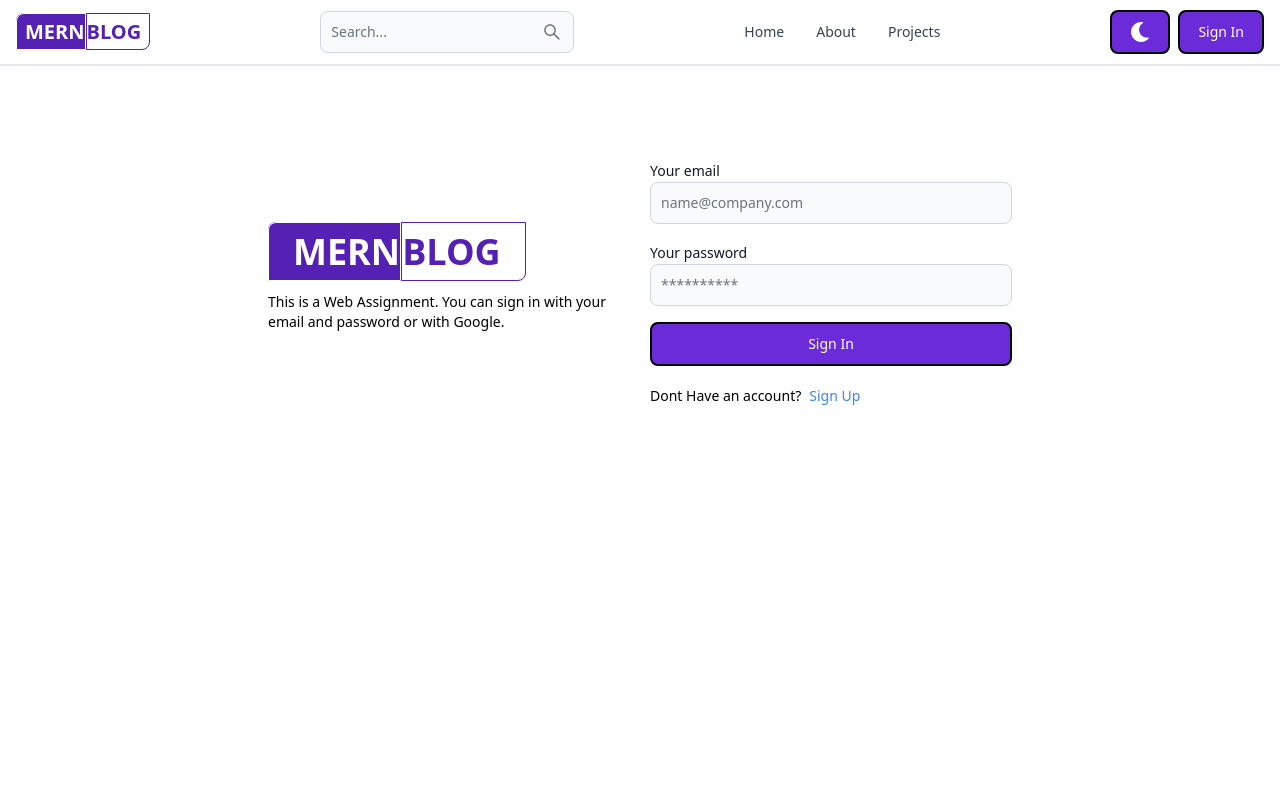
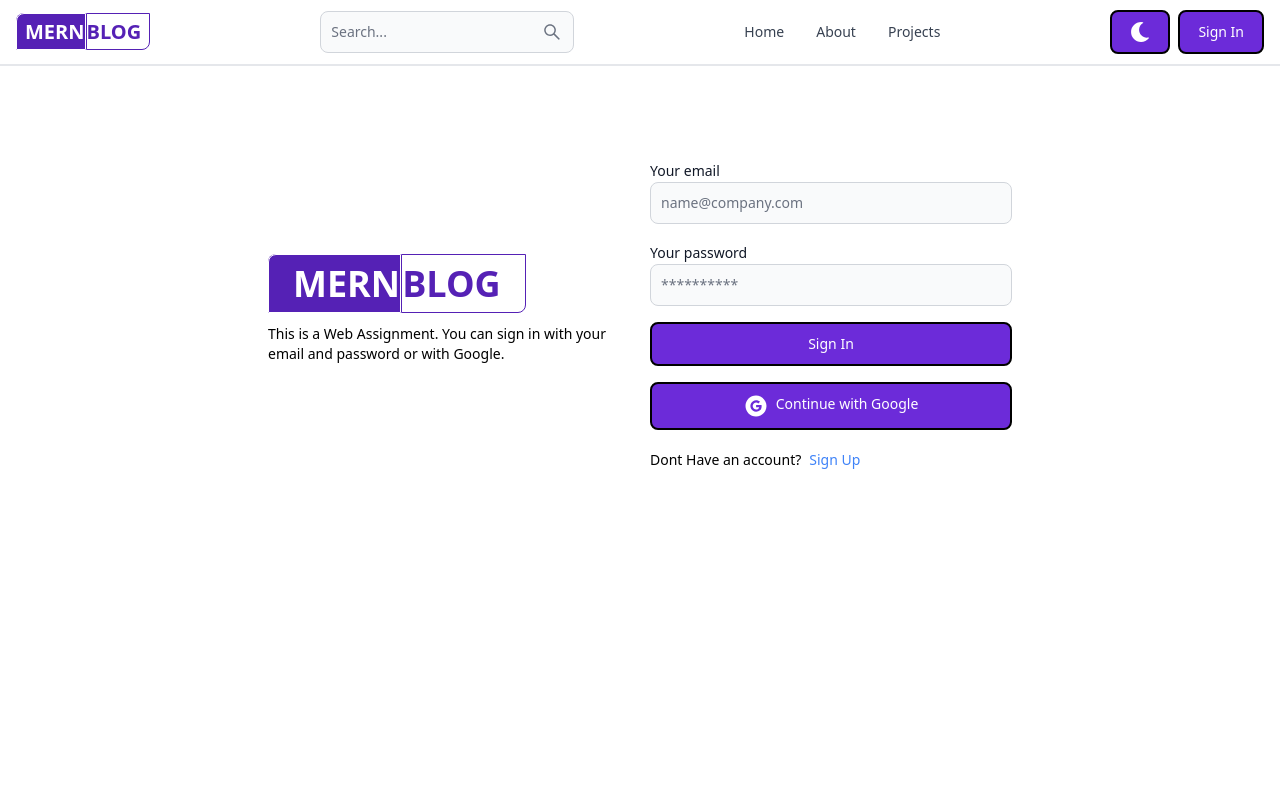
Before and after one commit to vamshi-2003/blog-website, a React (Vite) app in the folder client/: page /signin in a window 1280 px wide. Shown: the top 800 px of the page. Built offline with nearby package versions, Linux system fonts and the light colour scheme; no server answers.

Commit message:
Google oAuth

```diff
--- a/client/package.json
+++ b/client/package.json
@@ -11,6 +11,7 @@
   },
   "dependencies": {
     "@reduxjs/toolkit": "^2.2.3",
+    "firebase": "^10.10.0",
     "flowbite-react": "^0.8.0",
     "react": "^18.2.0",
     "react-dom": "^18.2.0",
--- /dev/null
+++ b/client/src/components/OAuth.jsx
@@ -0,0 +1,42 @@
+import { Button } from 'flowbite-react';
+import { AiFillGoogleCircle } from 'react-icons/ai';
+import { GoogleAuthProvider, signInWithPopup, getAuth } from 'firebase/auth';
+import { app } from '../firebase';
+import { useDispatch } from 'react-redux';
+import { signInSuccess } from '../redux/user/userSlice';
+import { useNavigate } from 'react-router-dom';
+
+export default function OAuth() {
+    const auth = getAuth(app)
+    const dispatch = useDispatch()
+    const navigate = useNavigate()
+    const handleGoogleClick = async () =>{
+        const provider = new GoogleAuthProvider()
+        provider.setCustomParameters({ prompt: 'select_account' })
+        try {
+            const resultsFromGoogle = await signInWithPopup(auth, provider)
+            const res = await fetch('/api/auth/google', {
+                method: 'POST',
+                headers: { 'Content-Type': 'application/json' },
+                body: JSON.stringify({
+                    name: resultsFromGoogle.user.displayName,
+                    email: resultsFromGoogle.user.email,
+                    googlePhotoUrl: resultsFromGoogle.user.photoURL,
+                }),
+                })
+            const data = await res.json()
+            if (res.ok){
+                dispatch(signInSuccess(data))
+                navigate('/')
+            }
+        } catch (error) {
+            console.log(error);
+        }
+    }
+  return (
+    <Button type='button' color='purple'className='border-black border-2' onClick={handleGoogleClick}>
+        <AiFillGoogleCircle className=' w-6 h-6 mr-2'/>
+        <span className=''>Continue with Google</span>
+    </Button>
+  )
+}
--- /dev/null
+++ b/client/src/firebase.js
@@ -0,0 +1,18 @@
+// Import the functions you need from the SDKs you need
+import { initializeApp } from 'firebase/app';
+// TODO: Add SDKs for Firebase products that you want to use
+// https://firebase.google.com/docs/web/setup#available-libraries
+
+// Your web app's Firebase configuration
+
+const firebaseConfig = {
+  apiKey: import.meta.env.VITE_FIREBASE_API_KEY,
+  authDomain: "mern-blog-aca62.firebaseapp.com",
+  projectId: "mern-blog-aca62",
+  storageBucket: "mern-blog-aca62.appspot.com",
+  messagingSenderId: "507598018530",
+  appId: "1:507598018530:web:b043c66df14fbafcd34bbb"
+};
+
+// Initialize Firebase
+export const app = initializeApp(firebaseConfig);
--- a/client/src/pages/SignIn.jsx
+++ b/client/src/pages/SignIn.jsx
@@ -7,7 +7,7 @@
   signInSuccess,
   signInFailure,
 } from '../redux/user/userSlice';
-
+import OAuth from '../components/OAuth';
 export default function SignIn() {
   const [formData, setFormData] = useState({});
   const { loading, error: errorMessage } = useSelector((state) => state.user);
@@ -94,6 +94,7 @@
                 'Sign In'
               )}
             </Button>
+            <OAuth/>
           </form>
           <div className='flex gap-2 text-sm mt-5'>
             <span>Dont Have an account?</span>
--- a/client/src/pages/SignUp.jsx
+++ b/client/src/pages/SignUp.jsx
@@ -1,6 +1,7 @@
 import { Alert, Button, Label, Spinner, TextInput } from 'flowbite-react';
 import { useState } from 'react';
 import { Link, useNavigate } from 'react-router-dom';
+import OAuth from '../components/OAuth';
 
 
 export default function SignUp() {
@@ -94,6 +95,7 @@
                 'Sign Up'
               )}
             </Button>
+            <OAuth/>
           </form>
           <div className='flex gap-2 text-sm mt-5'>
             <span>Have an account?</span>
```
Also changed, not shown: 1 other file (tests, documents, lock files or other folders).
